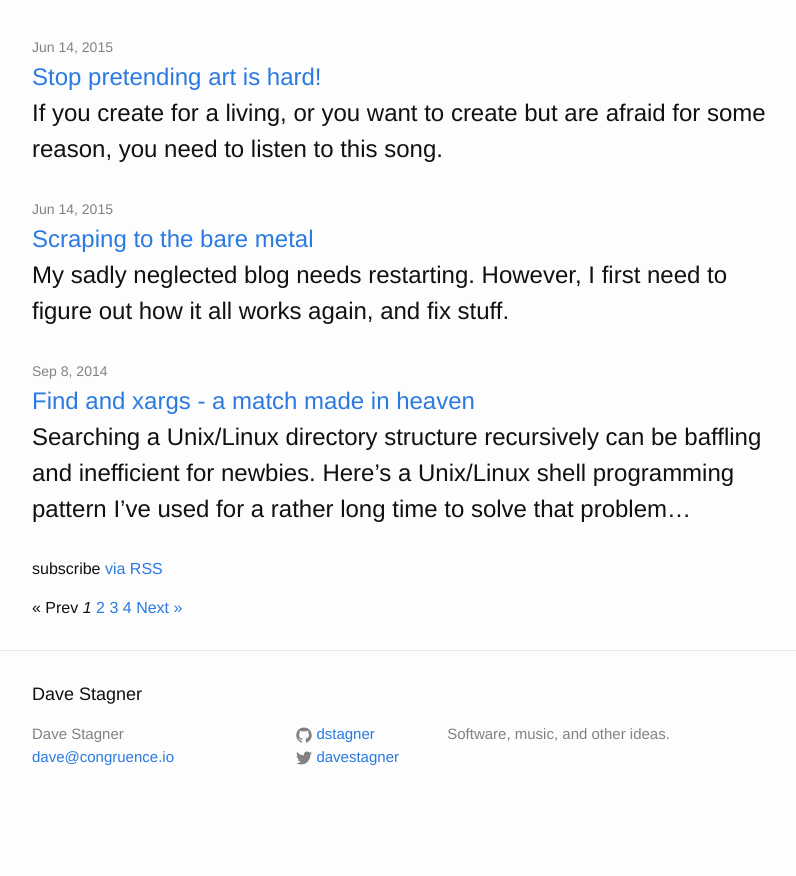
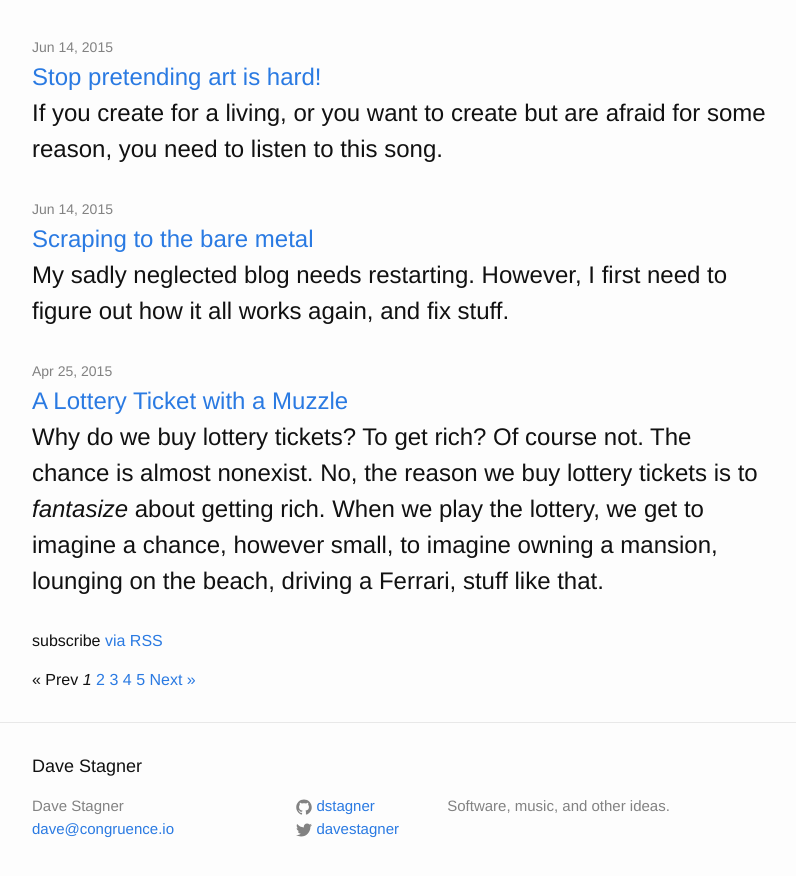
Before and after one commit to dstagner/dstagner.github.io, a Jekyll site: the page built from index.html, in a window 1280 px wide and 900 px high, scrolled down 618 px. Shown: the top 876 px of the window, without its empty margins (238-1034 px from the left). Built offline with Jekyll 4.4.1, drawn with Linux system fonts in a browser that asks for light colours; the list of posts is cut into pages by our own code; before the commit the page ends 1446 px from its top, so only the background shows below that.

Commit message:
lottery ticket

```diff
--- a/_posts/2015-04-25-a-lottery-ticket-with-a-muzzle.markdown
+++ b/_posts/2015-04-25-a-lottery-ticket-with-a-muzzle.markdown
@@ -3,10 +3,10 @@ layout: post
 title: "A Lottery Ticket with a Muzzle"
 date: 2015-04-25 01:39:27 -0500
 comments: true
-categories:
-published: false
+categories: politics
+published: true
 ---
 
 Why do we buy lottery tickets? To get rich? Of course not. The chance is almost nonexist. No, the reason we buy lottery tickets is to *fantasize* about getting rich. When we play the lottery, we get to imagine a chance, however small, to imagine owning a mansion, lounging on the beach, driving a Ferrari, stuff like that.
 
-So why do we buy a gun to defend our home?
+So why do we buy a gun to defend our home? Because we'll need to? Not likely. No, we buy a gun to *fantasize* about defending our home. To imagine killing someone and being called a hero for it, not a murderer. What a lovely fantasy.
```
